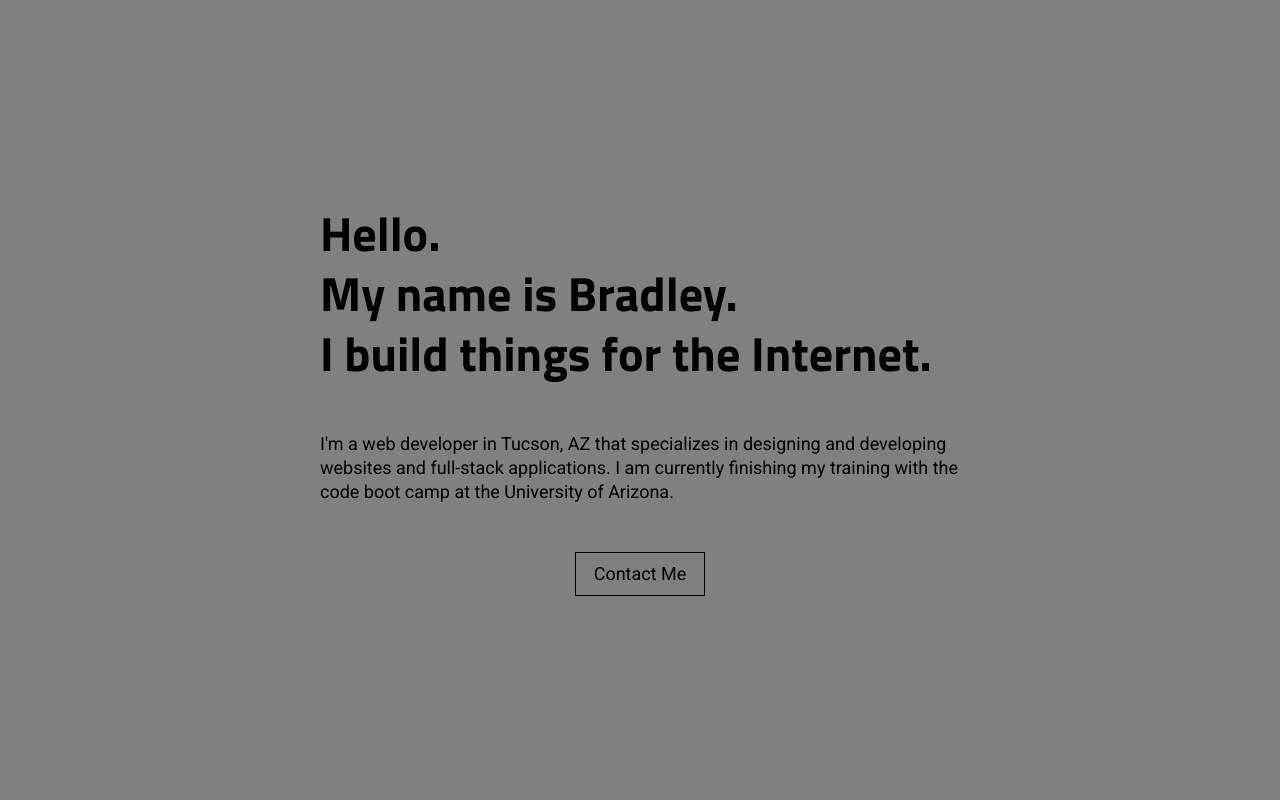
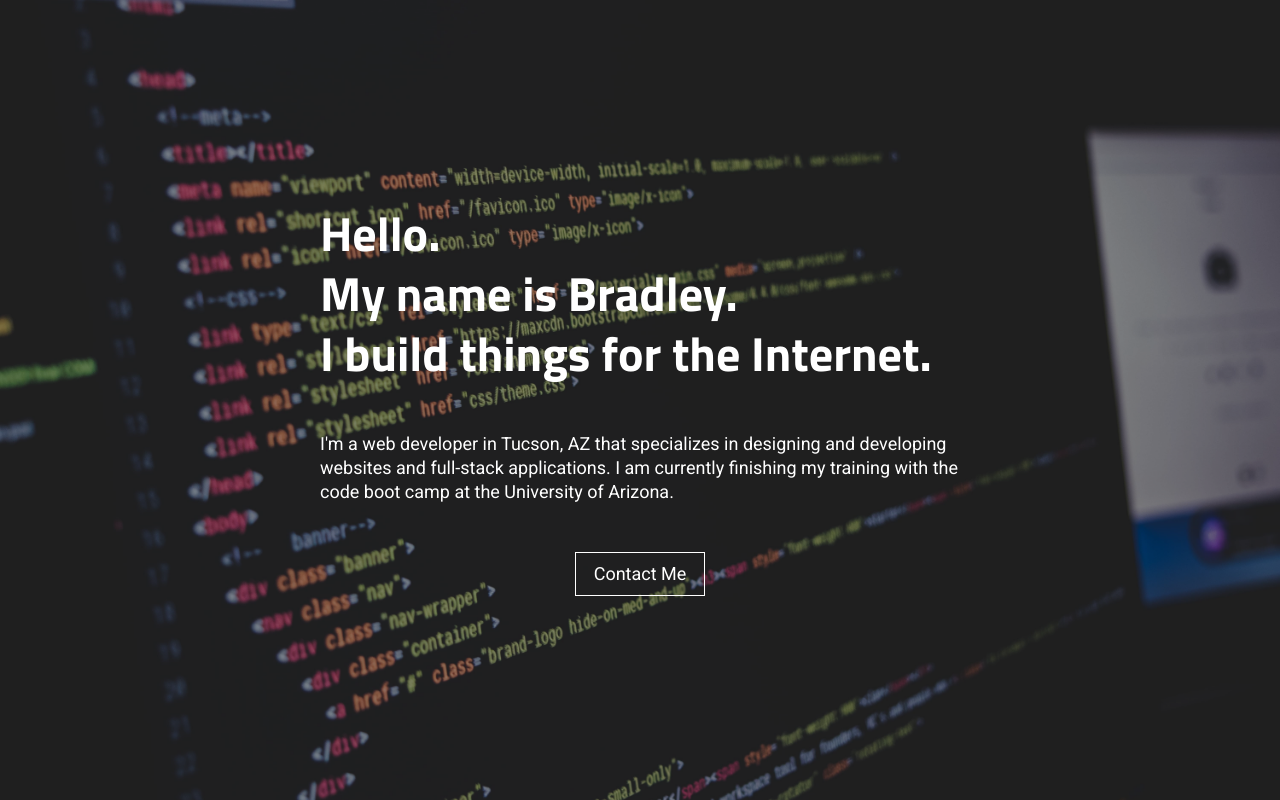
Before and after one commit to bking1989/Personal-Portfolio-Project, a website: page test 2/index.html in a window 1280 px wide. Drawn offline with nearby package versions, Linux system fonts and the light colour scheme.

Commit message:
Working on open button

```diff
--- a/test 2/css/main.scss
+++ b/test 2/css/main.scss
@@ -20,14 +20,31 @@ div#open-section {
     @include section;
     align-content: center;
     background: grey;
+    background-image: url("../images/openingBG.jpg");
+    background-repeat: no-repeat;
+    background-size: cover;
     display: flex!important;
     height: 100vh;
     justify-content: center;
 
+    &:after {
+        content: "";
+        background-color: rgba(0,0,0,0.4);
+        bottom: 0;
+        left: 0;
+        margin: auto;
+        position: absolute;
+        right: 0;
+        top: 0;
+        z-index: 1;
+    }
+
     div.open-container {
         align-self: center;
         max-width: 50vw;
+        position: relative;
         text-align: center;
+        z-index: 2;
 
         @media #{$mobile} {
             margin: 0 40px;
@@ -35,6 +52,7 @@ div#open-section {
         }
 
         h1 {
+            color: white;
             display: block;
             font-family: $headline-stack;
             font-size: 48px;
@@ -58,6 +76,7 @@ div#open-section {
         }
 
         p {
+            color: white;
             font-family: $body-stack;
             font-size: 18px;
             line-height: 24px;
@@ -74,7 +93,7 @@ div#open-section {
 
         a {
             @include button;
-            color: inherit;
+            color: white;
             font-family: $body-stack;
             font-size: 18px;
             line-height: 24px;
@@ -90,7 +109,7 @@ div#open-section {
         }
 
         a:hover {
-            background: rgba(255,255,255,0.5);
+            background: rgba(255,255,255,0.3);
         }
 
         .hidden {
--- a/test 2/css/modules/_button.scss
+++ b/test 2/css/modules/_button.scss
@@ -1,7 +1,9 @@
 @mixin button {
-    border: rgba(0,0,0,1) solid 1px;
+    border: white solid 1px;
     display: inline-block;
     padding: 0.5em 1em;
+    position: relative;
     text-decoration: none;
     user-select: none;
+    z-index: 2;
 }
```
Also changed, not shown: test 2/css/main.css, test 2/images/openingBG.jpg (added), 1 other file.
